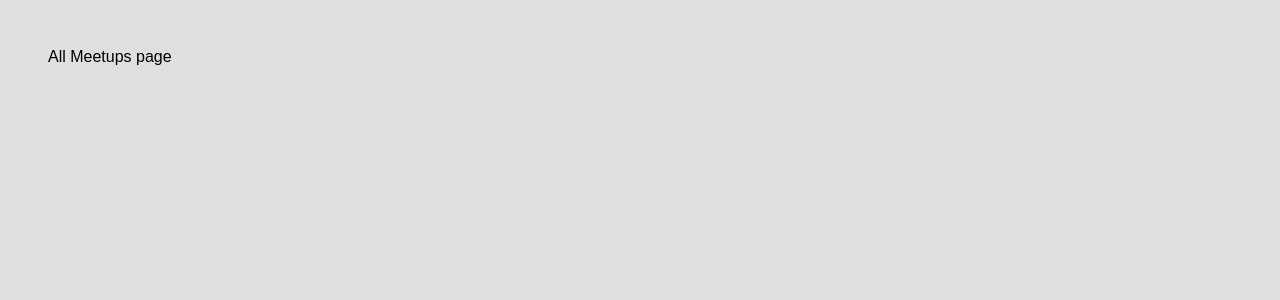
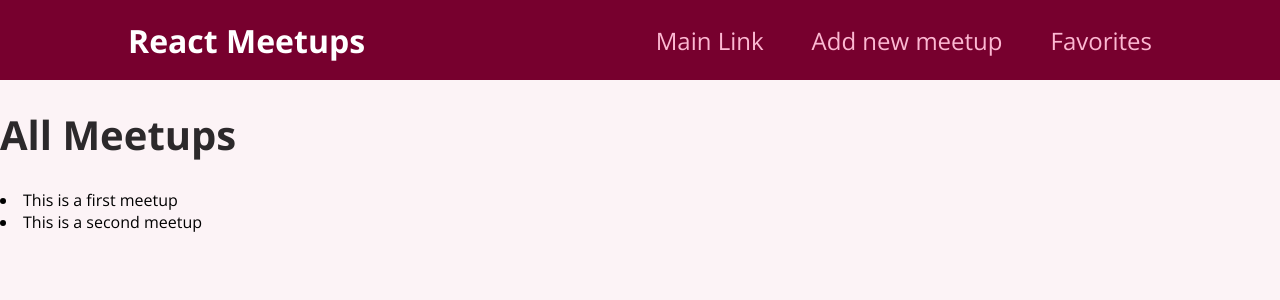
Before and after one commit to dostonsuxrobov/my_app, a React (Create React App) app: page / in a window 1280 px wide. Shown: the top 300 px of the page. Built offline with nearby package versions, Linux system fonts and the light colour scheme; the HTML template or start-up script is replaced by a standard one.

Commit message:
routing and stying change

```diff
--- a/src/App.js
+++ b/src/App.js
@@ -5,9 +5,13 @@
 import Favourites from './pages/Favourites';
 import NewMeetups from './pages/NewMeetups';
 
+import MainNavigation from './components/layout/MainNavigation';
+
 
 function App() {
   return <div>
+
+    < MainNavigation />
     <Switch>
 
       < Route path='/' exact >
--- /dev/null
+++ b/src/components/layout/MainNavigation.js
@@ -0,0 +1,18 @@
+import { Link } from 'react-router-dom'
+
+import classes from './MainNavigation.module.css'
+
+function MainNavigation() {
+    return <header className={classes.header}>
+        <div className={classes.logo}>React Meetups</div>
+        <nav>
+            <ul>
+                <li><Link to='/'>Main Link</Link></li>
+                <li><Link to='/new-meetup'>Add new meetup</Link></li>
+                <li><Link to='/favorites'>Favorites</Link></li>
+            </ul>
+        </nav>
+    </header>
+}
+
+export default MainNavigation;
--- /dev/null
+++ b/src/components/layout/MainNavigation.module.css
@@ -0,0 +1,47 @@
+.header {
+    width: 100%;
+    height: 5rem;
+    display: flex;
+    align-items: center;
+    justify-content: space-between;
+    background-color: #77002e;
+    padding: 0 10%;
+  }
+
+  .logo {
+    font-size: 2rem;
+    color: white;
+    font-weight: bold;
+  }
+
+  .header ul {
+    list-style: none;
+    margin: 0;
+    padding: 0;
+    display: flex;
+    align-items: baseline;
+  }
+
+  .header li {
+    margin-left: 3rem;
+  }
+
+  .header a {
+    text-decoration: none;
+    font-size: 1.5rem;
+    color: #fcb8d2;
+  }
+
+  .header a:hover,
+  .header a:active,
+  .header a.active {
+    color: white;
+  }
+
+  .badge {
+    background-color: #cc2062;
+    color: white;
+    border-radius: 12px;
+    padding: 0 1rem;
+    margin-left: 0.5rem;
+  }
--- a/src/index.css
+++ b/src/index.css
@@ -1,73 +1,21 @@
+@import url('https://fonts.googleapis.com/css2?family=Open+Sans:wght@400;700&display=swap');
+
 * {
   box-sizing: border-box;
 }
 
 body {
-  font-family: sans-serif;
-  margin: 3rem;
-  background-color: #dfdfdf;
+  font-family: 'Open Sans', sans-serif;
+  margin: 0;
+  background-color: #fcf3f6;
 }
 
-h1, h2 {
-  color: #333333;
+h1 {
+  font-size: 2.5rem;
+  color: #2c292b;
 }
 
-.btn {
-  font: inherit;
-  padding: 0.5rem 1.5rem;
-  cursor: pointer;
-  border-radius: 4px;
-  background-color: #800040;
-  color: white;
-  border: 1px solid #800040;
-  margin: 0 1rem;
+h2 {
+  font-size: 1.5rem;
+  color: #2c292b;
 }
-
-.btn:hover {
-  background-color: #9c1458;
-  border-color: #9c1458;
-}
-
-.btn--alt {
-  background-color: transparent;
-  color: #800040;
-}
-
-.btn--alt:hover {
-  background-color: #f8dae9;
-}
-
-.card {
-  background-color: white;
-  border-radius: 4px;
-  box-shadow: 0 1px 4px rgba(0, 0, 0, 0.2);
-  padding: 1rem;
-  width: 20rem;
-}
-
-.actions {
-  text-align: right;
-}
-
-.modal {
-  box-shadow: 0 1px 4px rgba(0, 0, 0, 0.2);
-  border-radius: 6px;
-  background-color: white;
-  padding: 1rem;
-  text-align: center;
-  width: 30rem;
-  z-index: 10;
-  position: fixed;
-  top: 20vh;
-  left: calc(50% - 15rem);
-}
-
-.backdrop {
-  position: fixed;
-  z-index: 1;
-  background-color: rgba(0, 0, 0, 0.75);
-  width: 100%;
-  height: 100vh;
-  top: 0;
-  left: 0;
-}
--- a/src/layout/MainNavigation.js
+++ /dev/null
@@ -1,5 +0,0 @@
-function MainNavigation() {
-
-}
-
-export default MainNavigation;
--- a/src/pages/AllMeetups.js
+++ b/src/pages/AllMeetups.js
@@ -1,5 +1,32 @@
 function AllMeetups(){
-    return <div>All Meetups page</div>
+
+    const DUMMY_DATA = [
+        {
+          id: 'm1',
+          title: 'This is a first meetup',
+          image:
+            'https://upload.wikimedia.org/wikipedia/commons/thumb/d/d3/Stadtbild_M%C3%BCnchen.jpg/2560px-Stadtbild_M%C3%BCnchen.jpg',
+          address: 'Meetupstreet 5, 12345 Meetup City',
+          description:
+            'This is a first, amazing meetup which you definitely should not miss. It will be a lot of fun!',
+        },
+        {
+          id: 'm2',
+          title: 'This is a second meetup',
+          image:
+            'https://upload.wikimedia.org/wikipedia/commons/thumb/d/d3/Stadtbild_M%C3%BCnchen.jpg/2560px-Stadtbild_M%C3%BCnchen.jpg',
+          address: 'Meetupstreet 5, 12345 Meetup City',
+          description:
+            'This is a first, amazing meetup which you definitely should not miss. It will be a lot of fun!',
+        },
+      ];
+
+    return <div>
+        <h1>All Meetups</h1>
+        {DUMMY_DATA.map((meetup) => {
+            return <li key={meetup.id} >{meetup.title} </li>
+        })}
+    </div>
 }
 
 export default AllMeetups;
--- a/src/pages/Favourites.js
+++ b/src/pages/Favourites.js
@@ -1,5 +1,5 @@
 function Favourites(){
-    return <div>All Favourites page</div>
+    return <div> Favourites page</div>
 }
 
 export default Favourites;
--- a/src/pages/NewMeetups.js
+++ b/src/pages/NewMeetups.js
@@ -1,5 +1,5 @@
 function NewMeetups(){
-    return <div>All New meetup page</div>
+    return <div> New meetup page</div>
 }
 
 export default NewMeetups;
```
Also changed, not shown: src/components/meetups/MeetupItem.js (added), src/components/meetups/MeetupList.js (added).
